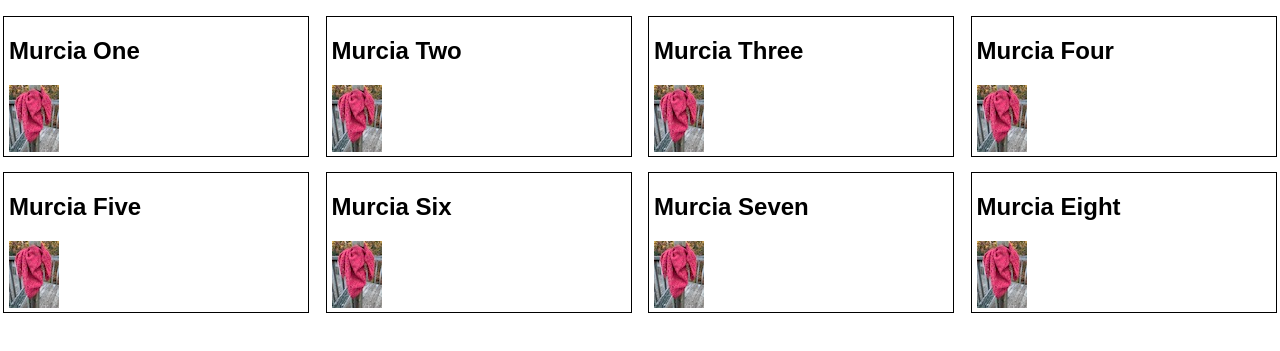
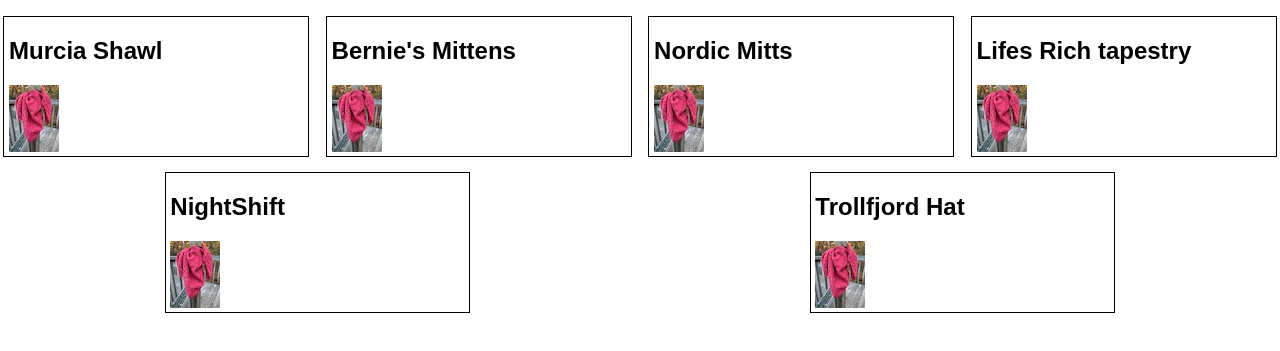
Before and after one commit to AngelaKC/angelaknitsnow, a plain HTML site: page index.html in a window 1280 px wide. Shown: the part 245-596 px from the top of the page. Drawn offline with nearby package versions, Linux system fonts and the light colour scheme.

Commit message:
adding file

```diff
--- a/index.html
+++ b/index.html
@@ -11,11 +11,16 @@
       crossorigin="anonymous"
       referrerpolicy="no-referrer"
     ></script>
-    <script src="scripts/projectData.js"></script>
+    <script src="scripts/templates.js"></script>
+    <script src="scripts/navigation.js"> </script>
 
     <link rel="stylesheet" href="styles/site.css" />
-    <script src="scripts/navigation.js"></script>
-  </head>
+    <script src="scripts/projectData.js"></script>
+    <script>
+      window.addEventListener("DOMContentLoaded", function () {
+        renderTemplate();
+      });
+    </script>  </head>
   <body>
     <header>
       <h1>Angela Knits Now</h1>
@@ -34,40 +39,16 @@
       </nav>
     </header>
     <main>
-      <div>
-        <article>
-          <h2>Murcia One</h2>
-          <img src="images/thumb/MurciaShawl_thumb.jpeg" />
-        </article>
-        <article>
-          <h2>Murcia Two</h2>
-          <img src="images/thumb/MurciaShawl_thumb.jpeg" />
-        </article>
-        <article>
-          <h2>Murcia Three</h2>
-          <img src="images/thumb/MurciaShawl_thumb.jpeg" />
-        </article>
-        <article>
-          <h2>Murcia Four</h2>
-          <img src="images/thumb/MurciaShawl_thumb.jpeg" />
-        </article>
-        <article>
-          <h2>Murcia Five</h2>
-          <img src="images/thumb/MurciaShawl_thumb.jpeg" />
-        </article>
-        <article>
-          <h2>Murcia Six</h2>
-          <img src="images/thumb/MurciaShawl_thumb.jpeg" />
-        </article>
-        <article>
-          <h2>Murcia Seven</h2>
-          <img src="images/thumb/MurciaShawl_thumb.jpeg" />
-        </article>
-        <article>
-          <h2>Murcia Eight</h2>
-          <img src="images/thumb/MurciaShawl_thumb.jpeg" />
-        </article>
-      </div>
+        <div id="projects">
+            <template id="project-template">
+              {{#each projects}}
+              <article>
+                <h2>{{ title }}</h2>
+                <img src="{{image_thumb}}" />
+              </article>
+              {{/each}}
+            </template>
+          </div>
     </main>
     <footer></footer>
   </body>
```
Also changed, not shown: scripts/templates.js (renamed from images/templates.js).
